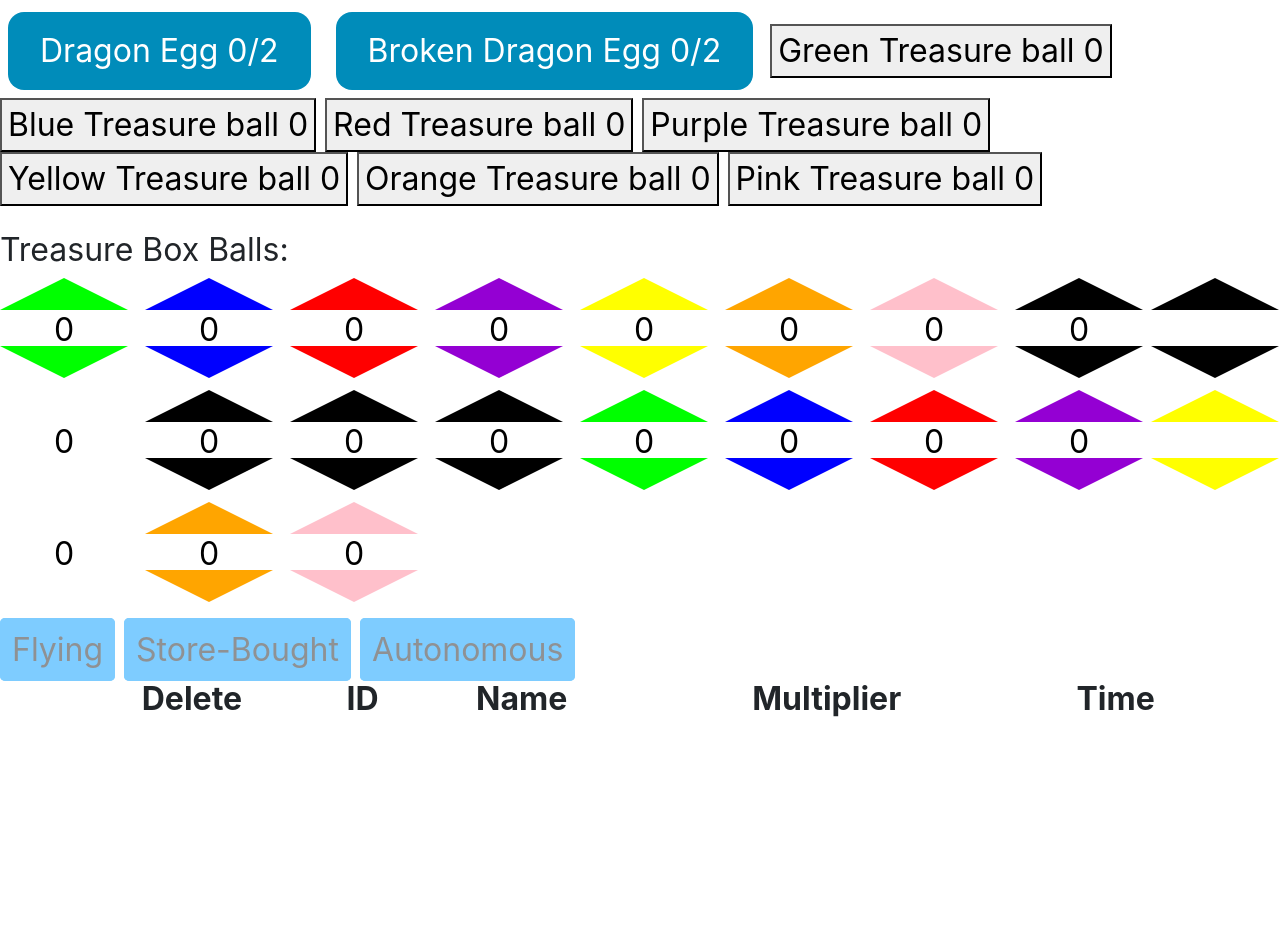
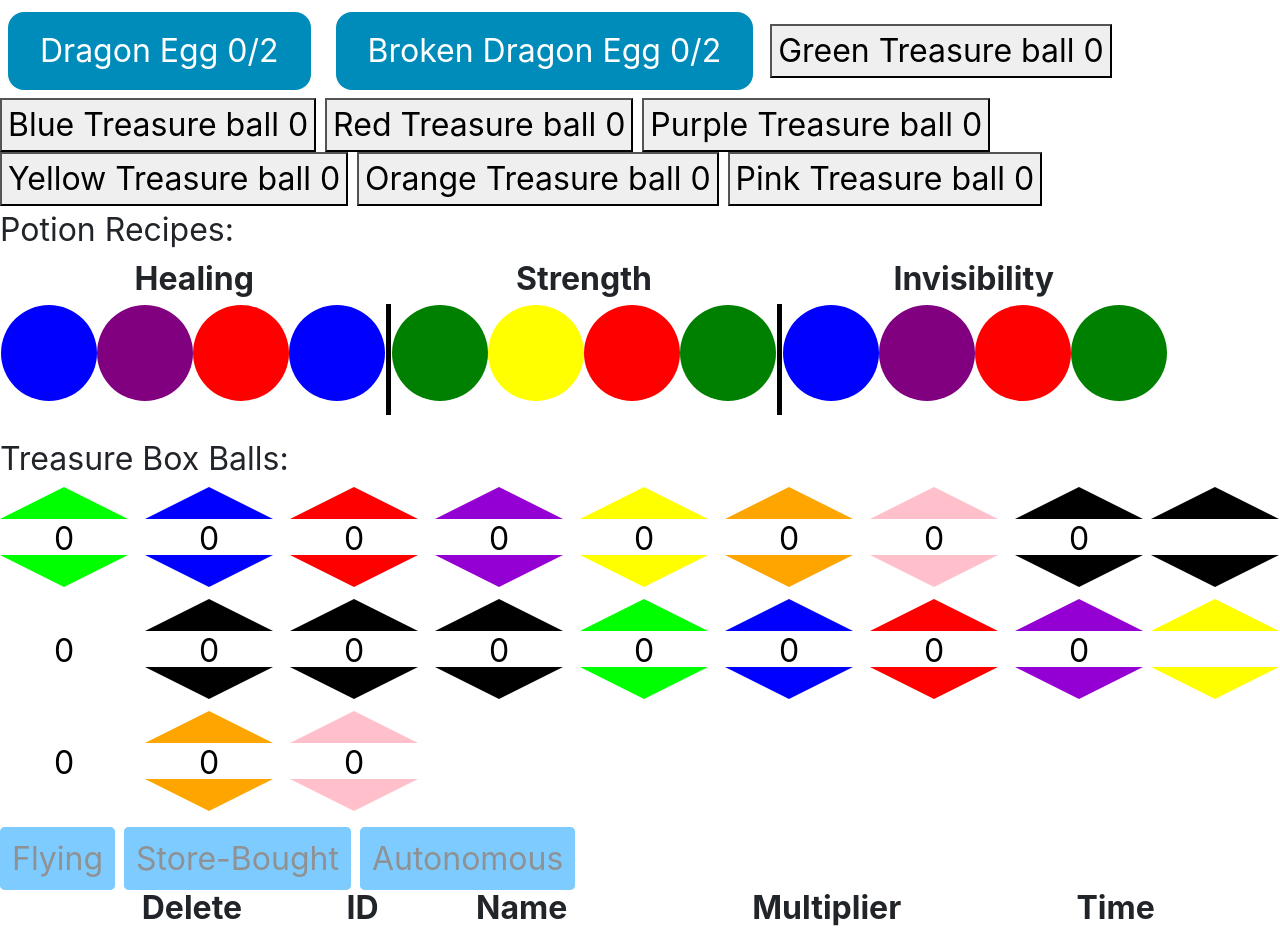
Before and after one commit to uiuc-mrdc/cogs, a Django app: template django/team_management/templates/team_management/GameX.html in a window 1280 px wide. Shown: the part 799-1732 px from the top of the page. Before the commit the page ends 1516 px from the top, so only its background shows below. Run offline with Django 3.2, Linux system fonts and the light colour scheme; the template is opened without the code that fills it: values that come from a table or form of the project are taken from there, others are empty; data comes from the database, SQL or seed files in the repository; some libraries are stand-ins or nearby versions.

Commit message:
added potion recipes on judging page for 2020's Game

```diff
--- a/django/team_management/static/team_management/gameX.css
+++ b/django/team_management/static/team_management/gameX.css
@@ -115,6 +115,18 @@ th, td {
 	opacity: .5;
 }
 
+table#PotionTable td:nth-child(even) {
+	border-left:5px solid black;
+	border-right:5px solid black;
+}
+
+.potioncircle {
+	height:3em;
+	width:3em;
+	border-radius:50%;
+	display: inline-block;
+}
+
 input[type=radio] {
 	position:absolute;
 	opacity:0;
--- a/django/team_management/templates/team_management/GameX.html
+++ b/django/team_management/templates/team_management/GameX.html
@@ -50,6 +50,22 @@
 	{% for scoringType in standard_buttons_list %}
 		<button class="{{ scoringType.input_style }} value" id="{{ scoringType.id }}" data-name="{{ scoringType.name }}" data-limit="{{ scoringType.limit }}" value="0" onclick="standard({{ scoringType.id }})">{{ scoringType.name }} 0{% if scoringType.limit != 0 %}/{{ scoringType.limit }}{% endif %}</button>
 	{% endfor %}
+	</div>
+
+	<div>
+		Potion Recipes:
+		<table id="PotionTable">
+			<tr>
+				<th>Healing</th>
+				<th>Strength</th>
+				<th>Invisibility</th>
+			</tr>
+			<tr>
+				<td><span class="potioncircle" style="background-color:blue"></span><span class="potioncircle" style="background-color:purple"></span><span class="potioncircle" style="background-color:red"></span><span class="potioncircle" style="background-color:blue"></span></td>
+				<td><span class="potioncircle" style="background-color:green"></span><span class="potioncircle" style="background-color:yellow"></span><span class="potioncircle" style="background-color:red"></span><span class="potioncircle" style="background-color:green"></span></td>
+				<td><span class="potioncircle" style="background-color:blue"></span><span class="potioncircle" style="background-color:purple"></span><span class="potioncircle" style="background-color:red"></span><span class="potioncircle" style="background-color:green"></span></td>
+			</tr>
+		</table>
 	</div>
 
 	<div class="counters">
@@ -329,7 +345,7 @@ var webSocket = new WebSocket(
 
     webSocket.onclose = function(e) {
         console.error('Websocket closed unexpectedly');
-		//alert('WebSocket connection closed. Please refresh')  Add this in later but probably not during development
+		alert('WebSocket connection closed. Please refresh')  //Comment this out during development
     };
 
 function drawDeleteButtonRow(scoring_type_id, action_id, scoring_type_name, multiplier, time){
```
